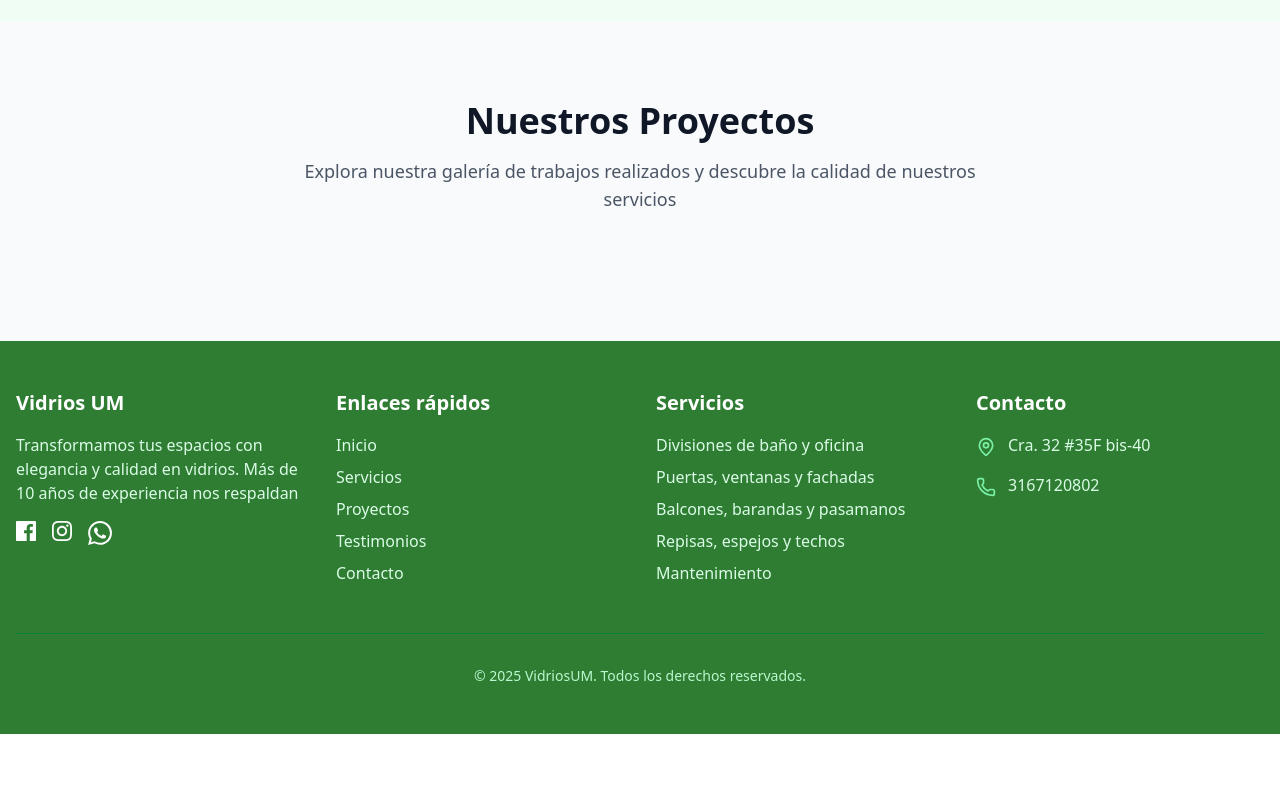
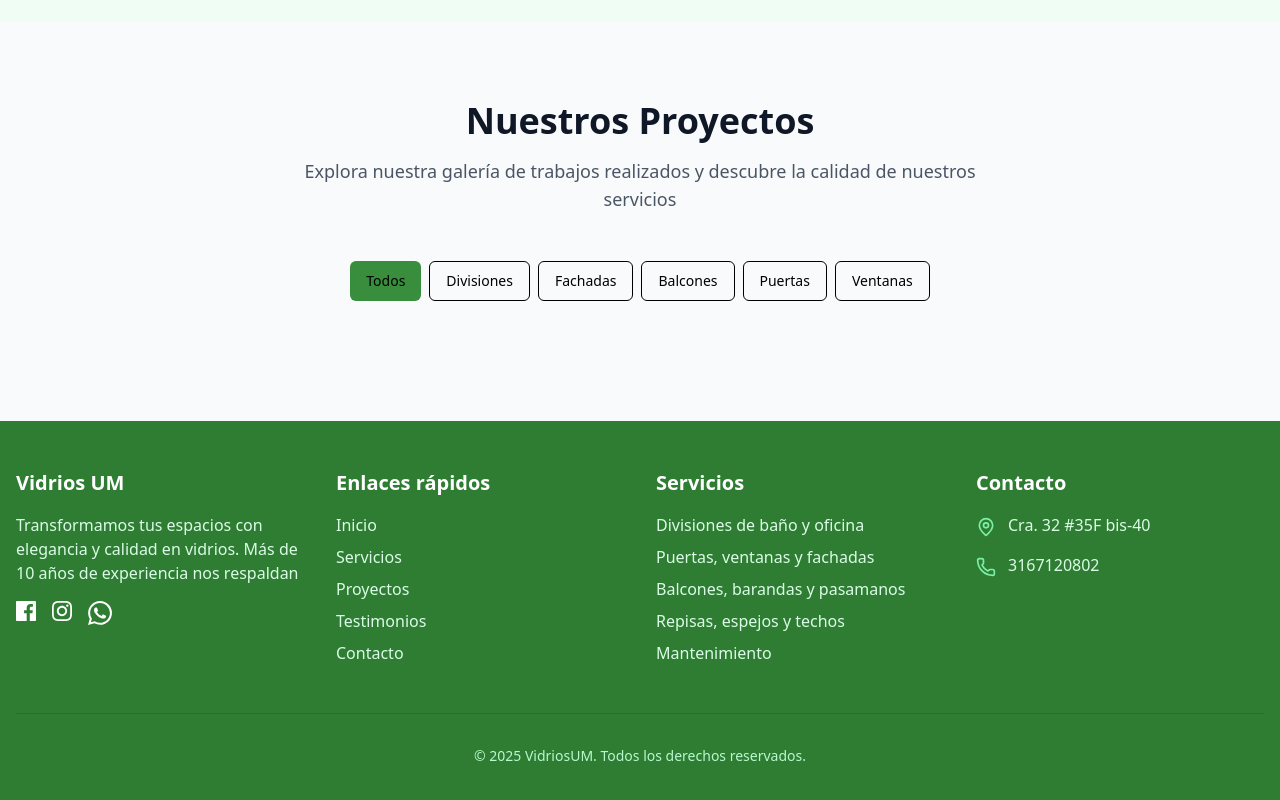
Before and after one commit to KerenBermeo/vidriosUM, a React (Vite) app: page / in a window 1280 px wide. Shown: the part 1949-2749 px from the top of the page. Before the commit the page ends 2683 px from the top, so only its background shows below. Built offline with nearby package versions, Linux system fonts and the light colour scheme.

Commit message:
feat: add category filter

```diff
--- a/src/components/ProjectGallery.tsx
+++ b/src/components/ProjectGallery.tsx
@@ -1,4 +1,19 @@
+import { Button } from "./ui/button"
+import { useState } from "react"
+
+const categories = [
+    { id: "all", name: "Todos" },
+    { id: "divisiones", name: "Divisiones" },
+    { id: "fachadas", name: "Fachadas" },
+    { id: "balcones", name: "Balcones" },
+    { id: "puertas", name: "Puertas" },
+    { id: "ventanas", name: "Ventanas" },
+]
+
 export default function ProjectGallery(){
+
+    const [selectedCategory, setSelectedCategory] = useState("all")
+
     return(
         <section id="proyectos" className="py-20 bg-gray-50">
             <div className="container mx-auto px-4">
@@ -9,6 +24,20 @@ export default function ProjectGallery(){
                     </p>
                 </div>
 
+                {/* Category Filter */}
+                <div className="flex flex-wrap justify-center gap-2 mb-10">
+                    {categories.map((category) => (
+                        <Button
+                        key={category.id}
+                        variant={selectedCategory === category.id ? "default" : "outline"}
+                        className={selectedCategory === category.id ? "bg-[#388e3c] hover:bg-green-800" : ""}
+                        onClick={() => setSelectedCategory(category.id)}
+                        >
+                        {category.name}
+                        </Button>
+                    ))}
+                </div>
+
             </div>
         </section>
     )
```
